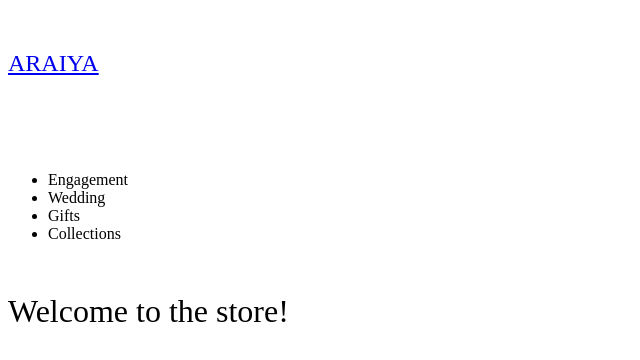
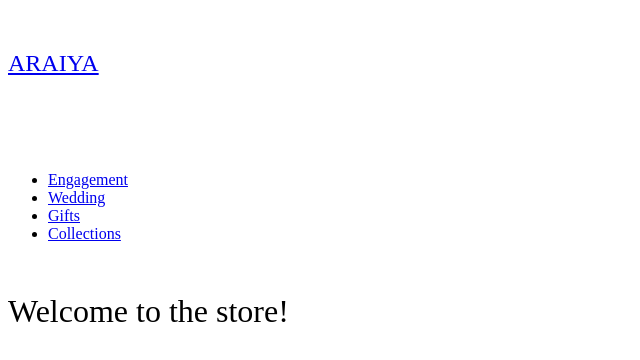
Before and after one commit to GeorgiTopalov/Jewelry-Store, a Next.js app: page / in a window 1280 px wide. Shown: the top 360 px of the page, without its empty margins (0-640 px from the left). Built offline with nearby package versions, Linux system fonts and the light colour scheme.

Commit message:
Fixed react syntax

```diff
--- a/components/layout.js
+++ b/components/layout.js
@@ -1,13 +1,15 @@
 import React from "react";
+import Link from 'next/link';
+
 
 const Layout = ({ children }) => {
   return (
     <div>
       <header id="top">
           <h2 className="brand-name">
-            <a href="/index">ARAIYA</a>
+            <Link href="/index">ARAIYA</Link>
           </h2>
-          <a href="#" id="mainMenuOpen">
+          <Link href="#" id="mainMenuOpen">
             <svg
               class="hamburger"
               xmlns="http://www.w3.org/2000/svg"
@@ -24,24 +26,28 @@ const Layout = ({ children }) => {
                 stroke-linecap="round"
               />
             </svg>
-          </a>
-        <nav>
+          </Link>
+        <nav >
           <ul>
             <li>
-              <a href="" />
+              <Link href="/engagement" className="nav-item">
               Engagement
+              </Link>
             </li>
             <li>
-              <a href="" />
+              <Link href="/wedding" className="nav-item">
               Wedding
+              </Link>
             </li>
             <li>
-              <a href="" />
+              <Link href="gifts" className="nav-item">
               Gifts
+              </Link>
             </li>
             <li>
-              <a href="" />
+              <Link href="collections" className="nav-item">
               Collections
+              </Link>
             </li>
           </ul>
         </nav>
```
